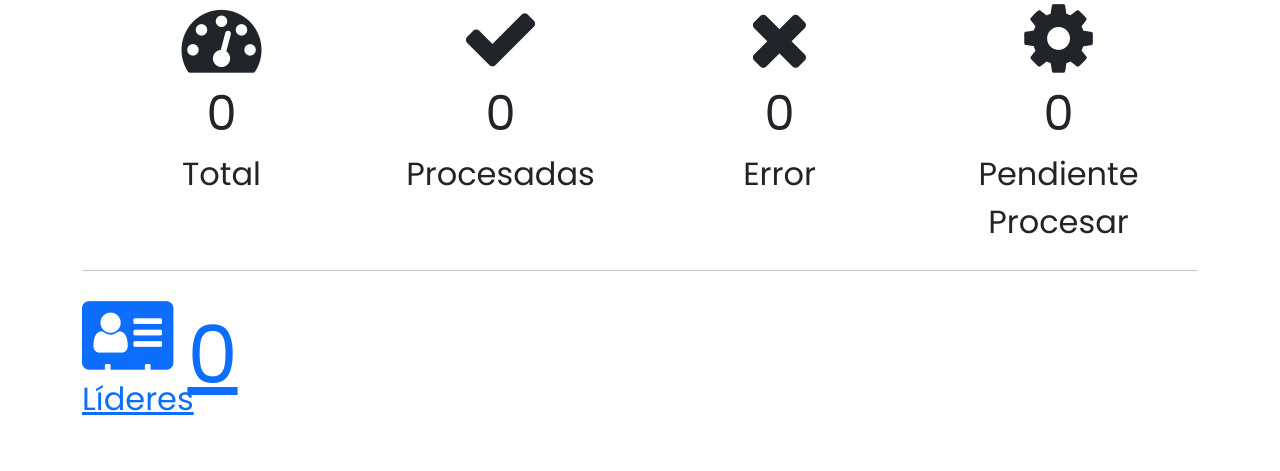
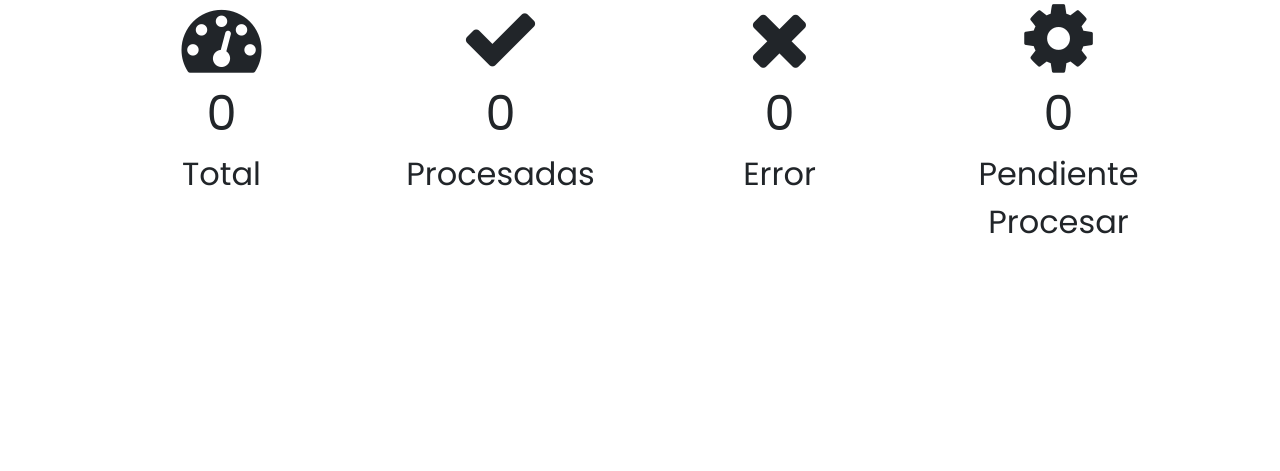
Before and after one commit to sooydigital/mcd_data_pro, a Django app: page /summary in a window 1280 px wide. Shown: the part 556-1027 px from the top of the page. After the commit the page ends 790 px from the top, so only its background shows below. Run offline with Django 3.2, Linux system fonts and the light colour scheme; the visitor is signed in with stand-in values (Sample User, id 1); data that the repository does not hold is empty.

Commit message:
ajuste btn lideres

```diff
--- a/myapp/templates/summary.html
+++ b/myapp/templates/summary.html
@@ -103,25 +103,6 @@
                 </div>
             </div>
         </div>
-        <hr class="my-4">
-
-        <div class="text-center">
-            <div class="row">
-                <div class="col-2 ">
-                        <a class="row" href="{% url 'app:leaders' %}">
-                            <div class="col-6">
-                                <i class="fa  fa-address-card fa-5x" aria-hidden="true"></i>
-                                <div class="col fa-2x">
-                                    Líderes
-                                </div>
-                            </div>
-                            <div class="col-6 fa-5x">
-                            {{ num_lideres }}
-                        </div>
-                        </a>
-                </div>
-            </div>
-        </div>
 
     </div>
 {% endblock %}
```
